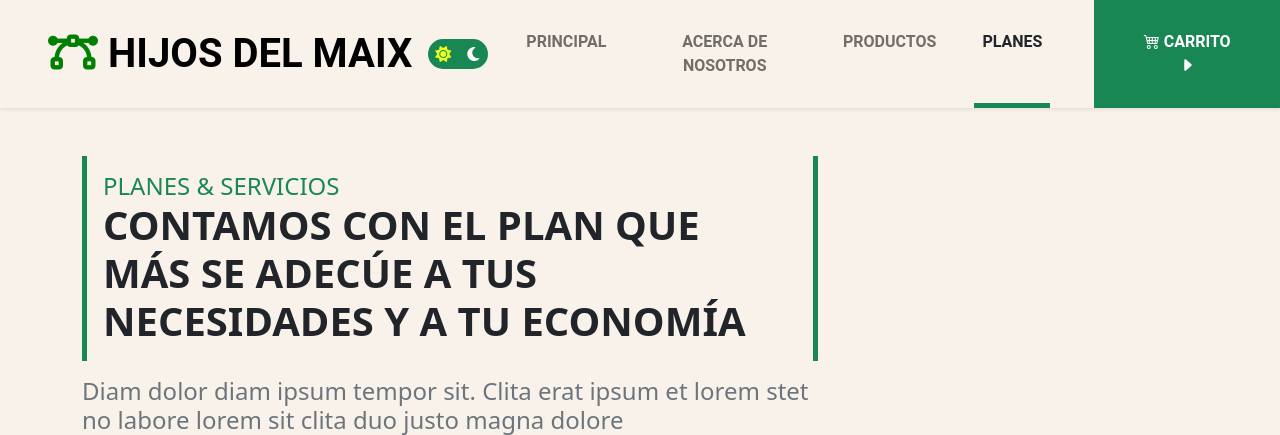
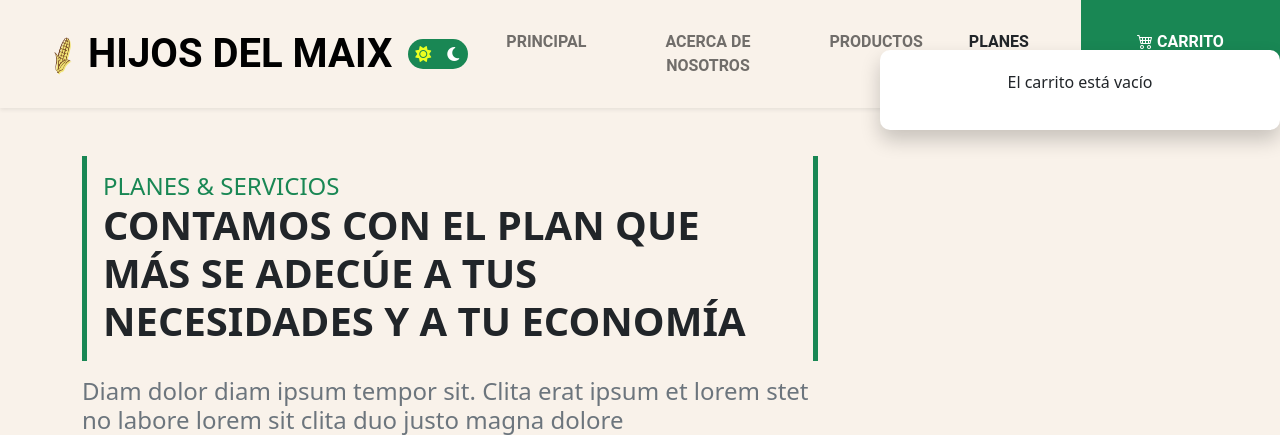
Before and after one commit to Mmontiel13/tecweb, a PHP site: page /servicios.html in a window 1280 px wide, after a click that opens the changed part. Shown: the top 435 px of the page. Run offline with PHP 8.4, Linux system fonts and the light colour scheme; some libraries are stand-ins or nearby versions.

Commit message:
se movio todo el js a pyHW.js y se cambiaron algunos detalles visuales

```diff
--- a/actividades/01-la_web_estatica/css/Estilos-ProyectoHW.css
+++ b/actividades/01-la_web_estatica/css/Estilos-ProyectoHW.css
@@ -28,6 +28,12 @@ nav h1{
 .navegacion nav-link{
 	color: pink;
 }
+
+.iconopagIMG{
+	max-width: 30px;
+	height: 40px;
+}
+
 .lt{
 	margin: 0 20px 0 0;
 }
--- a/actividades/01-la_web_estatica/js/pyHW.js
+++ b/actividades/01-la_web_estatica/js/pyHW.js
@@ -14,3 +14,131 @@ btnDmode.addEventListener('click',() => {
 })
 
 // Carrito
+
+const btnCart = document.querySelector('.container-cart-icon');
+const containerCartProducts = document.querySelector(
+	'.container-cart-products'
+);
+
+btnCart.addEventListener('click', () => {
+	containerCartProducts.classList.toggle('hidden-cart');
+});
+
+/* ========================= */
+const cartInfo = document.querySelector('.cart-product');
+const rowProduct = document.querySelector('.row-product');
+
+// Lista de todos los contenedores de productos
+const productsList = document.querySelector('.container-items');
+
+// Variable de arreglos de Productos
+let allProducts = [];
+
+const valorTotal = document.querySelector('.total-pagar');
+
+const countProducts = document.querySelector('#contador-productos');
+
+const cartEmpty = document.querySelector('.cart-empty');
+const cartTotal = document.querySelector('.cart-total');
+
+productsList.addEventListener('click', e => {
+	if (e.target.classList.contains('btn-add-cart')) {
+		const product = e.target.parentElement;
+
+		const infoProduct = {
+			quantity: 1,
+			title: product.querySelector('h2').textContent,
+			price: product.querySelector('p').textContent,
+		};
+
+		const exits = allProducts.some(
+			product => product.title === infoProduct.title
+		);
+
+		if (exits) {
+			const products = allProducts.map(product => {
+				if (product.title === infoProduct.title) {
+					product.quantity++;
+					return product;
+				} else {
+					return product;
+				}
+			});
+			allProducts = [...products];
+		} else {
+			allProducts = [...allProducts, infoProduct];
+		}
+
+		showHTML();
+	}
+});
+
+rowProduct.addEventListener('click', e => {
+	if (e.target.classList.contains('icon-close')) {
+		const product = e.target.parentElement;
+		const title = product.querySelector('p').textContent;
+
+		allProducts = allProducts.filter(
+			product => product.title !== title
+		);
+
+		console.log(allProducts);
+
+		showHTML();
+	}
+});
+
+// Funcion para mostrar  HTML
+const showHTML = () => {
+	if (!allProducts.length) {
+		cartEmpty.classList.remove('hidden');
+		rowProduct.classList.add('hidden');
+		cartTotal.classList.add('hidden');
+	} else {
+		cartEmpty.classList.add('hidden');
+		rowProduct.classList.remove('hidden');
+		cartTotal.classList.remove('hidden');
+	}
+
+	// Limpiar HTML
+	rowProduct.innerHTML = '';
+
+	let total = 0;
+	let totalOfProducts = 0;
+
+	allProducts.forEach(product => {
+		const containerProduct = document.createElement('div');
+		containerProduct.classList.add('cart-product');
+
+		containerProduct.innerHTML = `
+            <div class="info-cart-product">
+                <span class="cantidad-producto-carrito">${product.quantity}</span>
+                <p class="titulo-producto-carrito">${product.title}</p>
+                <span class="precio-producto-carrito">${product.price}</span>
+            </div>
+            <svg
+                xmlns="http://www.w3.org/2000/svg"
+                fill="none"
+                viewBox="0 0 24 24"
+                stroke-width="1.5"
+                stroke="currentColor"
+                class="icon-close"
+            >
+                <path
+                    stroke-linecap="round"
+                    stroke-linejoin="round"
+                    d="M6 18L18 6M6 6l12 12"
+                />
+            </svg>
+        `;
+
+		rowProduct.append(containerProduct);
+
+		total =
+			total + parseInt(product.quantity * product.price.slice(1));
+		totalOfProducts = totalOfProducts + product.quantity;
+	});
+
+	valorTotal.innerText = `$${total}`;
+	countProducts.innerText = totalOfProducts;
+};
--- a/actividades/01-la_web_estatica/servicios.html
+++ b/actividades/01-la_web_estatica/servicios.html
@@ -9,7 +9,7 @@
 		<link rel="stylesheet" type="text/css" href="css/bootstrap/bootstrap-icons.css">
 		<!-- CSS only -->
 		<link href="https://cdn.jsdelivr.net/npm/bootstrap@5.2.2/dist/css/bootstrap.min.css" rel="stylesheet" integrity="sha384-Zenh87qX5JnK2Jl0vWa8Ck2rdkQ2Bzep5IDxbcnCeuOxjzrPF/et3URy9Bv1WTRi" crossorigin="anonymous">
-		<script src="https://kit.fontawesome.com/5748b3ed94.js" crossorigin="anonymous"></script> <!--libreria de fontawesome. NO LA VAYAN A CAGAR-->
+		<script src="https://kit.fontawesome.com/5748b3ed94.js" crossorigin="anonymous"></script>
 
 	</head>
 
@@ -20,7 +20,8 @@
 				<nav class="navbar navbar-expand-lg navbar-light shadow-sm py-3 py-lg-0 px-3 px-lg-0">
 					<a href="index.html" class="navbar-brand ms-lg-5">
 						<h1 class="m-0 text-uppercase">
-							<i class="fa-solid fa-bezier-curve" style="color: green"></i>
+							<img  class="iconopagIMG" src="img/iconopag.png">
+							<!--<i class="fa-solid fa-bezier-curve" style="color: green"></i>-->
 							<!-- <i class="bi bi-shop fs-1 text-success me-3"></i> -->
 								hijos del maix
 						</h1>
@@ -38,11 +39,28 @@
 							<a href="acercaDe.html" class="nav-item nav-link">Acerca de Nosotros</a>
 							<a href="Productos.html" class="nav-item nav-link ">Productos</a>
 							<a href="servicios.html" class="nav-item nav-link lt active activeNav">Planes</a>
-							<a href="#" class="nav-link bg-success text-white px-5 ms-lg-4">
+							<a href="#" class="nav-link bg-success text-white px-5 ms-lg-4 container-cart-icon">
 								<i class="bi bi-cart4"></i>
 								Carrito
 								<i class="bi bi-caret-right-fill"></i>
+
+								<span id="contador-productos">0</span>
+
 							</a>
+							<div class="container-icon"><!--Barra de productos oculta-->
+								<div class="container-cart-products hidden-cart">
+									<div class="row-product hidden">
+										<div class="cart-product">
+											<div class="info-cart-product"></div>
+										</div>
+									</div>
+									<div class="cart-total hidden">
+										<h3>Total:</h3>
+										<span class="total-pagar">$0</span>
+									</div>
+									<p class="cart-empty">El carrito está vacío</p>
+								</div>
+							</div>
 						</div>
 					</div>
 				</nav>
```
Also changed, not shown: actividades/01-la_web_estatica/Productos.html (+4 -131 lines), actividades/01-la_web_estatica/acercaDe.html (+21 -3 lines), actividades/01-la_web_estatica/index.html (+24 -6 lines).
